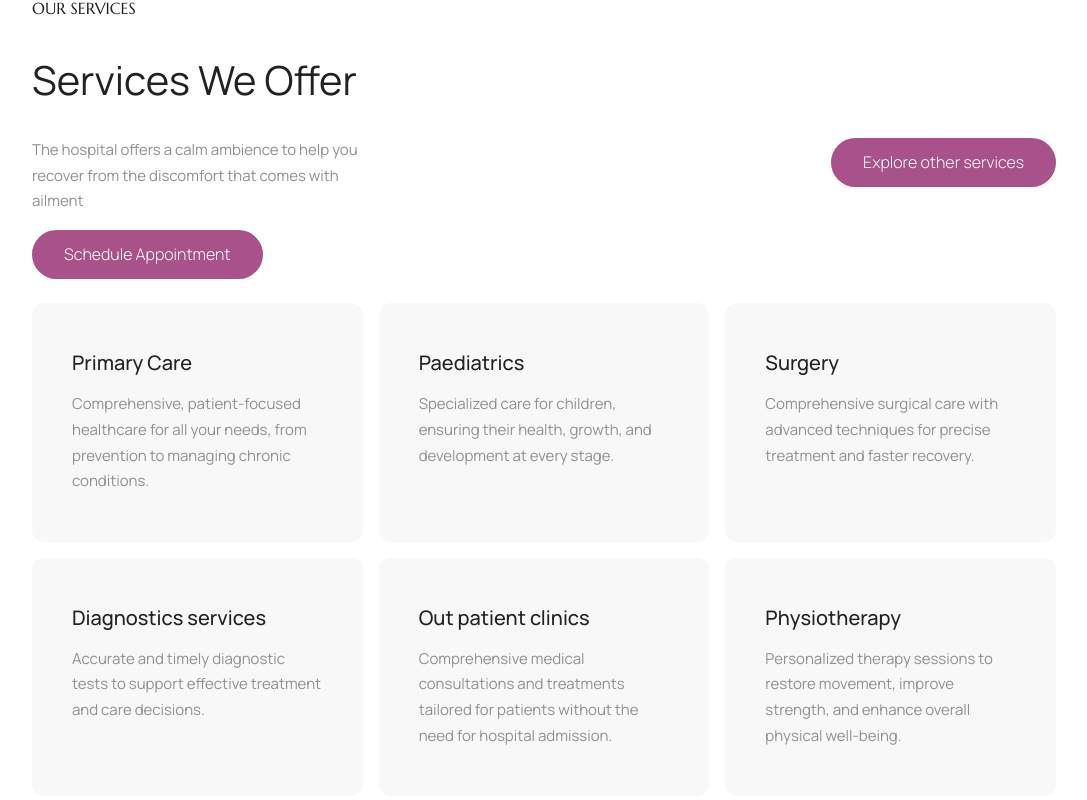
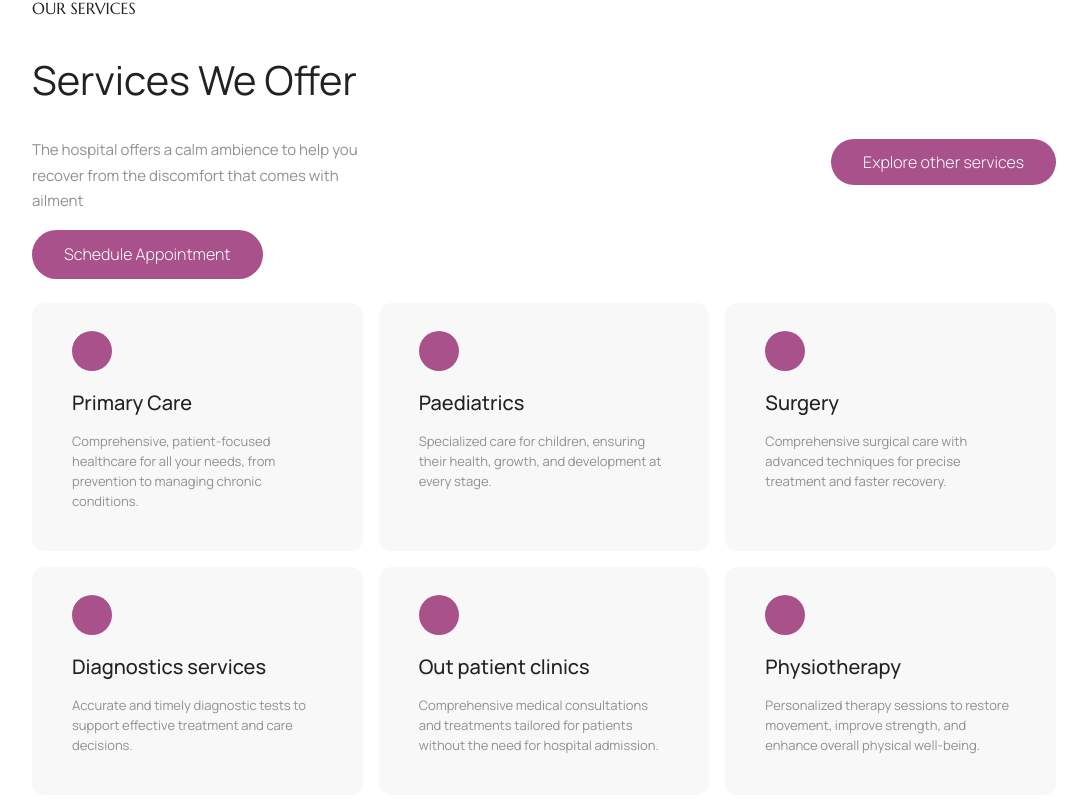
Before and after one commit to mevspecialist/mevspecialiste, a Next.js app: page / in a window 1280 px wide. Shown: the part 3140-3940 px from the top of the page, without its empty margins (96-1183 px from the left). Built offline with nearby package versions, Linux system fonts and the light colour scheme.

Commit message:
style cleanup

```diff
--- a/src/app/page.tsx
+++ b/src/app/page.tsx
@@ -7,6 +7,7 @@ import Link from 'next/link';
 import { Contact } from '@/components/Contact';
 import { DoctorCard } from '@/components/DoctorCard';
 import { BlogCard } from '@/components/BlogCard';
+import ServiceCard from '@/components/ServiceCard';
 
 const serviceOne: { title: string; image: string }[] = [
     { title: 'Operating Room', image: '/images/landingpage/why-choose-2.jpeg' },
@@ -225,9 +226,18 @@ export default function Home() {
                                     backgroundImage: `url(${service.image})`,
                                 }}
                             >
-                                <span className="relative z-10">
-                                    {service.title}
-                                </span>
+                                {index === serviceOne.length - 1 ? (
+                                    <Link
+                                        href="/services"
+                                        className="relative z-10"
+                                    >
+                                        {service.title}
+                                    </Link>
+                                ) : (
+                                    <span className="relative z-10">
+                                        {service.title}
+                                    </span>
+                                )}
                             </li>
                         ))}
                     </ul>
@@ -250,25 +260,21 @@ export default function Home() {
                         />
                     </div>
                     <div className="absolute bottom-2 self-center lg:static">
-                        <Button
-                            onClick={(): void => console.log('clicked')}
-                            label="Explore other services"
-                        />
+                        <Link
+                            href="/services"
+                            className="bg-btn-color text-white px-8 py-3 rounded-full font-light"
+                        >
+                            Explore other services
+                        </Link>
                     </div>
                 </div>
                 <div className="relative grid lg:grid-cols-3 gap-4 py-6">
                     {mainServices.map((service, index) => (
-                        <div
+                        <ServiceCard
                             key={index}
-                            className="px-10 py-10 text-xl bg-[#F8F8F8] rounded-xl hover:bg-hover-color hover:text-[#3C3C3C] transition-colors duration-200"
-                        >
-                            <h3>{service.title}</h3>
-                            <p className="py-2">{service.content}</p>
-                            {/* <span
-                                aria-hidden="true"
-                                className="inline-block w-10 h-10 bg-btn-color rounded-full absolute top-10"
-                            ></span> */}
-                        </div>
+                            title={service.title}
+                            content={service.content}
+                        />
                     ))}
                 </div>
             </section>
```
